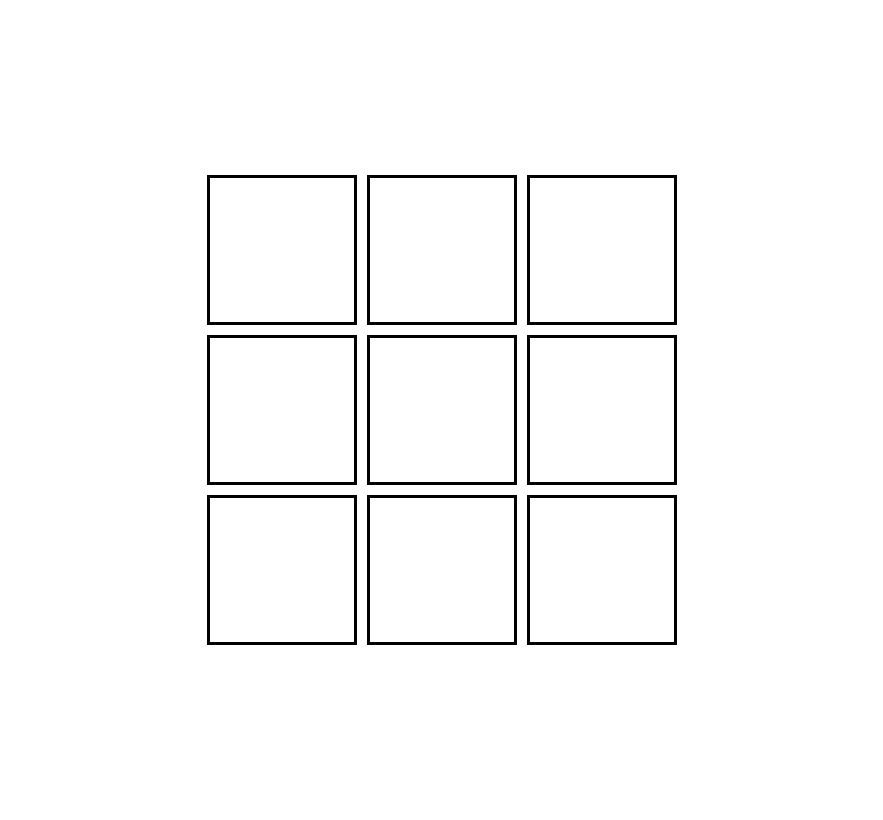
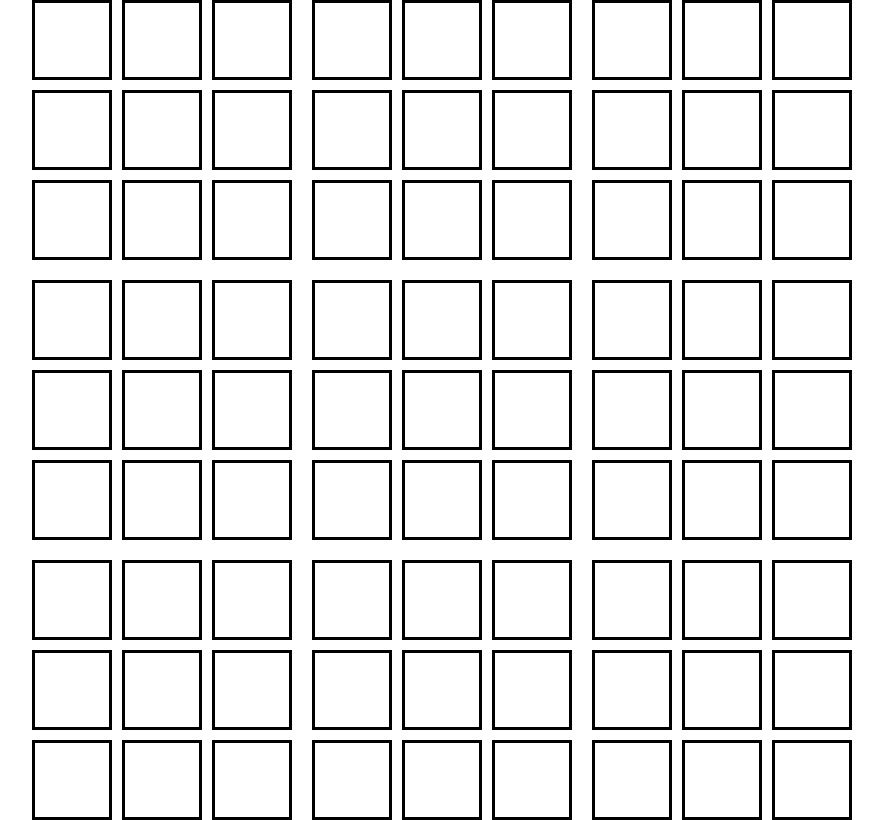
Before and after one commit to MYAzrak/AdvancedXO, an Angular app: page / in a window 1280 px wide. Shown: the whole page, without its empty margins (198-1081 px from the left). Built offline with nearby package versions, Linux system fonts and the light colour scheme.

Commit message:
Fixed the size of the SVGs

```diff
--- a/src/app/app.component.css
+++ b/src/app/app.component.css
@@ -25,16 +25,26 @@
   background-color: #a0d47f;
 }
 
-.board {
+#ultimate-board {
   display: grid;
-  grid-template-columns: repeat(3, 150px);
-  grid-template-rows: repeat(3, 150px);
+  grid-template-columns: repeat(3, auto);
+  grid-template-rows: repeat(3, auto);
+  gap: 20px;
+}
+
+.small-board {
+  display: grid;
+  grid-template-columns: repeat(3, 80px);
+  grid-template-rows: repeat(3, 80px);
   gap: 10px;
 }
 
 .cell {
-  width: 150px;
-  height: 150px;
+  display: flex;
+  justify-content: center;
+  align-items: center;
+  width: 80px;
+  height: 80px;
   border: 3px solid black;
   background-color: white;
   cursor: pointer;
--- a/src/app/app.component.html
+++ b/src/app/app.component.html
@@ -1,6 +1,7 @@
 <div id="game">
   <h1 id="game-result">{{gameResult}}</h1>
-  <div class="board">
+  <div id="ultimate-board">
+    <div class="small-board">
       <button class="cell" (click)="drawShape(0,0,$event)"></button>
       <button class="cell" (click)="drawShape(0,1,$event)"></button>
       <button class="cell" (click)="drawShape(0,2,$event)"></button>
@@ -11,6 +12,95 @@
       <button class="cell" (click)="drawShape(2,1,$event)"></button>
       <button class="cell" (click)="drawShape(2,2,$event)"></button>
     </div>
+    <div class="small-board">
+      <button class="cell" (click)="drawShape(0,0,$event)"></button>
+      <button class="cell" (click)="drawShape(0,1,$event)"></button>
+      <button class="cell" (click)="drawShape(0,2,$event)"></button>
+      <button class="cell" (click)="drawShape(1,0,$event)"></button>
+      <button class="cell" (click)="drawShape(1,1,$event)"></button>
+      <button class="cell" (click)="drawShape(1,2,$event)"></button>
+      <button class="cell" (click)="drawShape(2,0,$event)"></button>
+      <button class="cell" (click)="drawShape(2,1,$event)"></button>
+      <button class="cell" (click)="drawShape(2,2,$event)"></button>
+    </div>
+    <div class="small-board">
+      <button class="cell" (click)="drawShape(0,0,$event)"></button>
+      <button class="cell" (click)="drawShape(0,1,$event)"></button>
+      <button class="cell" (click)="drawShape(0,2,$event)"></button>
+      <button class="cell" (click)="drawShape(1,0,$event)"></button>
+      <button class="cell" (click)="drawShape(1,1,$event)"></button>
+      <button class="cell" (click)="drawShape(1,2,$event)"></button>
+      <button class="cell" (click)="drawShape(2,0,$event)"></button>
+      <button class="cell" (click)="drawShape(2,1,$event)"></button>
+      <button class="cell" (click)="drawShape(2,2,$event)"></button>
+    </div>
+    <div class="small-board">
+      <button class="cell" (click)="drawShape(0,0,$event)"></button>
+      <button class="cell" (click)="drawShape(0,1,$event)"></button>
+      <button class="cell" (click)="drawShape(0,2,$event)"></button>
+      <button class="cell" (click)="drawShape(1,0,$event)"></button>
+      <button class="cell" (click)="drawShape(1,1,$event)"></button>
+      <button class="cell" (click)="drawShape(1,2,$event)"></button>
+      <button class="cell" (click)="drawShape(2,0,$event)"></button>
+      <button class="cell" (click)="drawShape(2,1,$event)"></button>
+      <button class="cell" (click)="drawShape(2,2,$event)"></button>
+    </div>
+    <div class="small-board">
+      <button class="cell" (click)="drawShape(0,0,$event)"></button>
+      <button class="cell" (click)="drawShape(0,1,$event)"></button>
+      <button class="cell" (click)="drawShape(0,2,$event)"></button>
+      <button class="cell" (click)="drawShape(1,0,$event)"></button>
+      <button class="cell" (click)="drawShape(1,1,$event)"></button>
+      <button class="cell" (click)="drawShape(1,2,$event)"></button>
+      <button class="cell" (click)="drawShape(2,0,$event)"></button>
+      <button class="cell" (click)="drawShape(2,1,$event)"></button>
+      <button class="cell" (click)="drawShape(2,2,$event)"></button>
+    </div>
+    <div class="small-board">
+      <button class="cell" (click)="drawShape(0,0,$event)"></button>
+      <button class="cell" (click)="drawShape(0,1,$event)"></button>
+      <button class="cell" (click)="drawShape(0,2,$event)"></button>
+      <button class="cell" (click)="drawShape(1,0,$event)"></button>
+      <button class="cell" (click)="drawShape(1,1,$event)"></button>
+      <button class="cell" (click)="drawShape(1,2,$event)"></button>
+      <button class="cell" (click)="drawShape(2,0,$event)"></button>
+      <button class="cell" (click)="drawShape(2,1,$event)"></button>
+      <button class="cell" (click)="drawShape(2,2,$event)"></button>
+    </div>
+    <div class="small-board">
+      <button class="cell" (click)="drawShape(0,0,$event)"></button>
+      <button class="cell" (click)="drawShape(0,1,$event)"></button>
+      <button class="cell" (click)="drawShape(0,2,$event)"></button>
+      <button class="cell" (click)="drawShape(1,0,$event)"></button>
+      <button class="cell" (click)="drawShape(1,1,$event)"></button>
+      <button class="cell" (click)="drawShape(1,2,$event)"></button>
+      <button class="cell" (click)="drawShape(2,0,$event)"></button>
+      <button class="cell" (click)="drawShape(2,1,$event)"></button>
+      <button class="cell" (click)="drawShape(2,2,$event)"></button>
+    </div>
+    <div class="small-board">
+      <button class="cell" (click)="drawShape(0,0,$event)"></button>
+      <button class="cell" (click)="drawShape(0,1,$event)"></button>
+      <button class="cell" (click)="drawShape(0,2,$event)"></button>
+      <button class="cell" (click)="drawShape(1,0,$event)"></button>
+      <button class="cell" (click)="drawShape(1,1,$event)"></button>
+      <button class="cell" (click)="drawShape(1,2,$event)"></button>
+      <button class="cell" (click)="drawShape(2,0,$event)"></button>
+      <button class="cell" (click)="drawShape(2,1,$event)"></button>
+      <button class="cell" (click)="drawShape(2,2,$event)"></button>
+    </div>
+    <div class="small-board">
+      <button class="cell" (click)="drawShape(0,0,$event)"></button>
+      <button class="cell" (click)="drawShape(0,1,$event)"></button>
+      <button class="cell" (click)="drawShape(0,2,$event)"></button>
+      <button class="cell" (click)="drawShape(1,0,$event)"></button>
+      <button class="cell" (click)="drawShape(1,1,$event)"></button>
+      <button class="cell" (click)="drawShape(1,2,$event)"></button>
+      <button class="cell" (click)="drawShape(2,0,$event)"></button>
+      <button class="cell" (click)="drawShape(2,1,$event)"></button>
+      <button class="cell" (click)="drawShape(2,2,$event)"></button>
+    </div>
+  </div>
   @if (isGameFinished) {
   <button id="restart" (click)="reloadPage()">Play Again</button>
   }
```
Also changed, not shown: src/assets/images/O.svg, src/assets/images/X.svg. Lines whose indentation alone changed are shown as unchanged.
